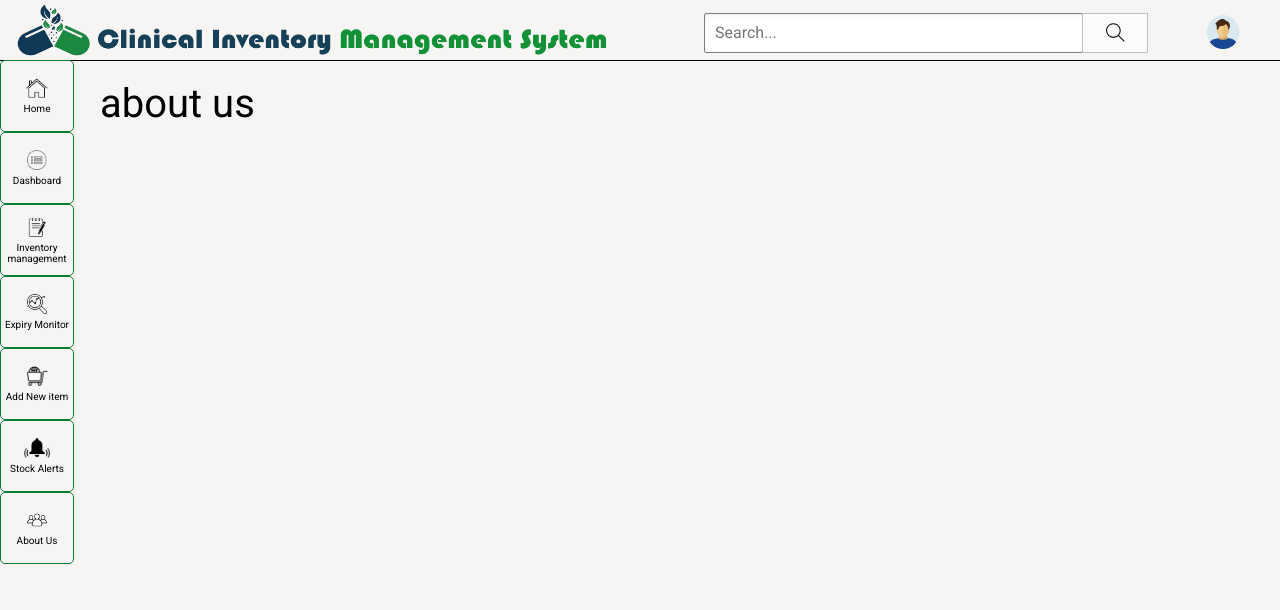
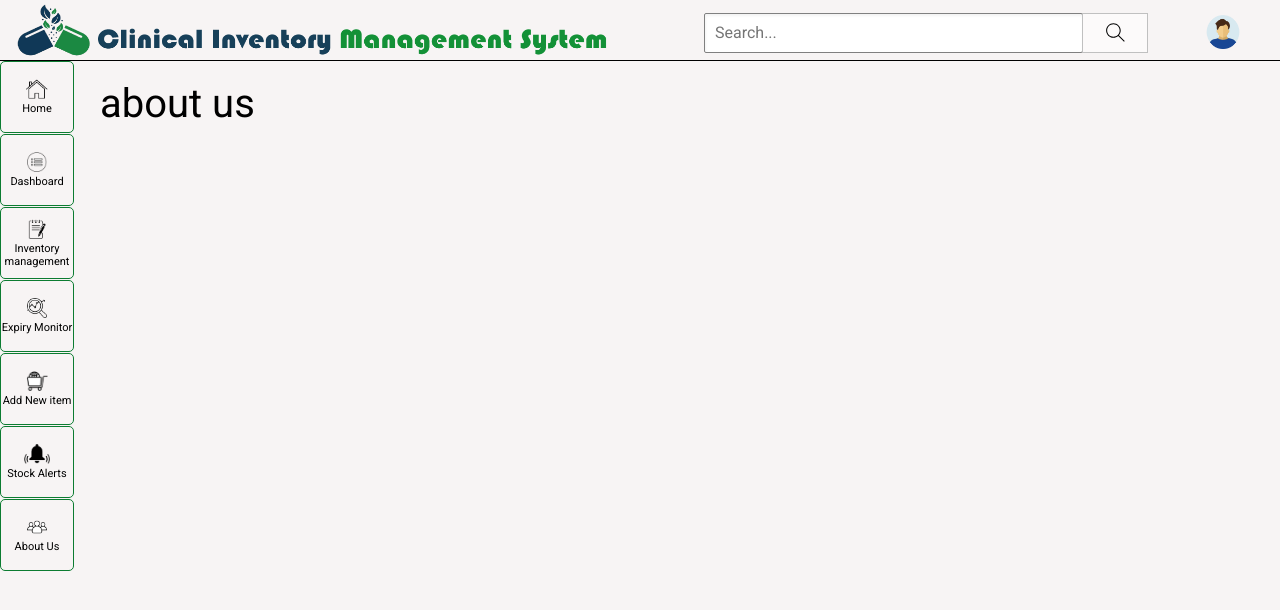
Before and after one commit to TierGod/tiergod.github.io, a PHP site: page /about-us.html in a window 1280 px wide. Shown: the top 610 px of the page. Run offline with PHP 8.4, Linux system fonts and the light colour scheme.

Commit message:
Update sidebar.css

```diff
--- a/clinic/styles/sidebar.css
+++ b/clinic/styles/sidebar.css
@@ -31,9 +31,9 @@ background-color: rgb(244, 248, 247);
   height: 20px;
 }
 
-.sidebar-link div {
+.sidebar-link {
   font-family: roboto,arial;
-  font-size: 10px;
+  font-size: 11px;
   margin-top: 1px;
 
 }
@@ -45,6 +45,7 @@ background-color: rgb(244, 248, 247);
   transition: transform .6s;
   margin: 0 auto;
   transform: scale(1.1);
+  font-size: 1px;
 }
 
 .image-expand:hover {
```
